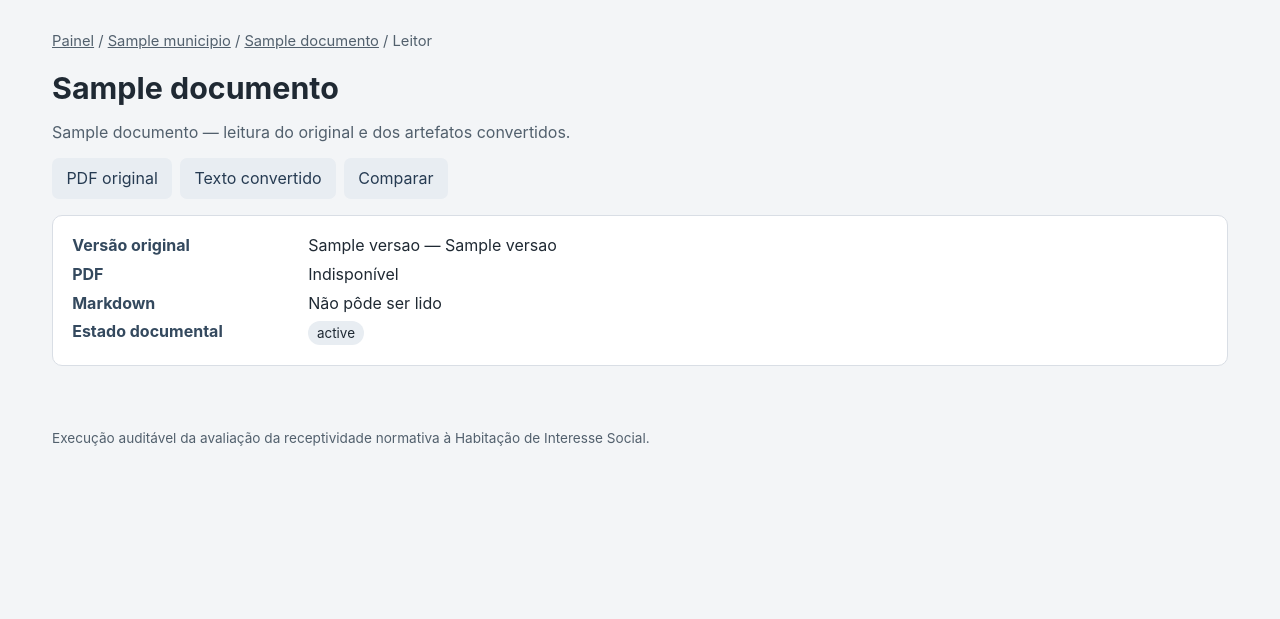
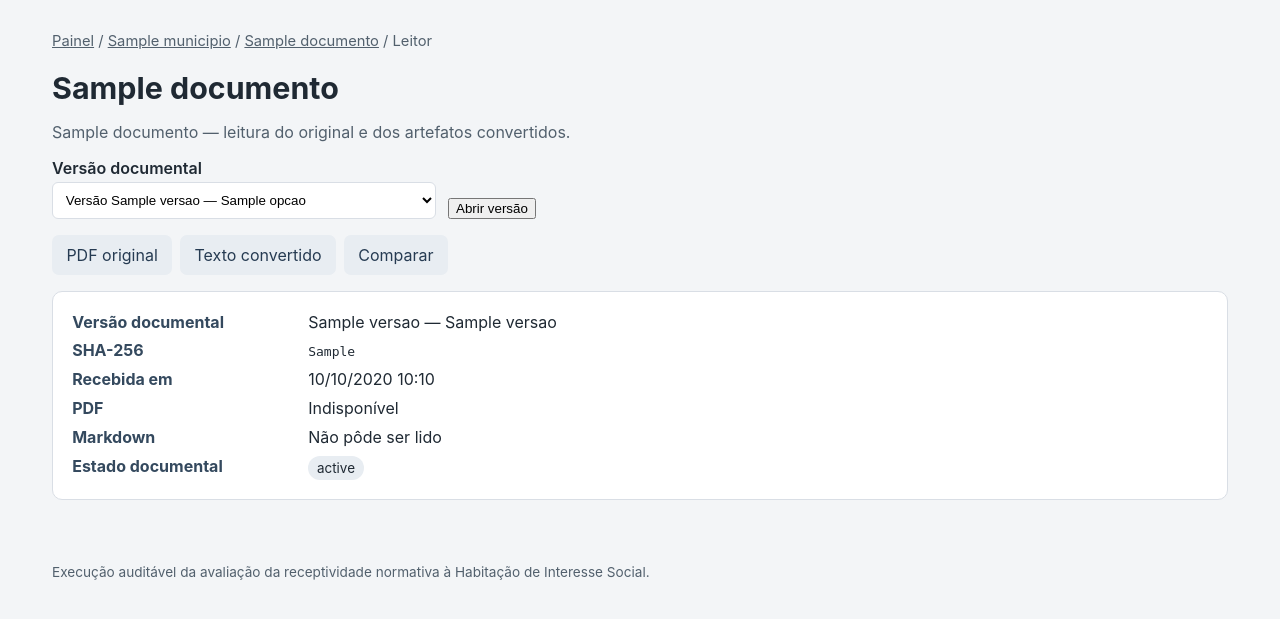
Before and after one commit to hilaliskandar/protocolo_his, a Django app: template applications/templates/applications/leitor_documento.html in a window 1280 px wide. Shown: the part 77-696 px from the top of the page. Run offline with Django 5.2, Linux system fonts and the light colour scheme; the template is opened without the code that fills it: most values are stand-ins (such as "Sample title", 1, 10 or a date in 2020).

Commit message:
fix: adicionar seletor e preservar versão nos modos do leitor

```diff
--- a/applications/templates/applications/leitor_documento.html
+++ b/applications/templates/applications/leitor_documento.html
@@ -14,9 +14,13 @@
     .markdown h1, .markdown h2, .markdown h3 { margin-top:1.4em; }
     .markdown pre { max-height:none; white-space:pre-wrap; }
     .estado-indisponivel { padding:2rem; color:var(--muted); }
+    .seletor-versao { display:flex; gap:.75rem; align-items:end; flex-wrap:wrap; margin:1rem 0; }
+    .seletor-versao label { display:flex; flex-direction:column; gap:.25rem; font-weight:600; }
+    .seletor-versao select { min-width:24rem; max-width:100%; padding:.55rem; }
     @media (max-width: 900px) {
         .leitor-grade.comparacao { grid-template-columns:1fr; }
         .pdf-frame, .markdown { height:60vh; max-height:60vh; }
+        .seletor-versao select { min-width:0; width:100%; }
     }
 </style>
 
@@ -24,17 +28,36 @@
 <h1>{{ documento.titulo }}</h1>
 <p class="subtitulo">{{ documento }} — leitura do original e dos artefatos convertidos.</p>
 
+{% if versoes_disponiveis %}
+<form class="seletor-versao" method="get">
+    <input type="hidden" name="modo" value="{{ modo }}">
+    <label for="versao-documental">
+        Versão documental
+        <select id="versao-documental" name="versao">
+            {% for opcao in versoes_disponiveis %}
+                <option value="{{ opcao.pk }}" {% if versao and opcao.pk == versao.pk %}selected{% endif %}>
+                    Versão {{ opcao.versao }} — {{ opcao.nome_original|default:"arquivo sem nome registrado" }}
+                </option>
+            {% endfor %}
+        </select>
+    </label>
+    <button type="submit">Abrir versão</button>
+</form>
+{% endif %}
+
 <div class="abas" role="navigation" aria-label="Modos do leitor">
-    <a class="aba {% if modo == 'pdf' %}ativa{% endif %}" href="?modo=pdf">PDF original</a>
-    <a class="aba {% if modo == 'markdown' %}ativa{% endif %}" href="?modo=markdown">Texto convertido</a>
-    <a class="aba {% if modo == 'comparacao' %}ativa{% endif %}" href="?modo=comparacao">Comparar</a>
+    <a class="aba {% if modo == 'pdf' %}ativa{% endif %}" href="?modo=pdf{% if versao %}&amp;versao={{ versao.pk }}{% endif %}">PDF original</a>
+    <a class="aba {% if modo == 'markdown' %}ativa{% endif %}" href="?modo=markdown{% if versao %}&amp;versao={{ versao.pk }}{% endif %}">Texto convertido</a>
+    <a class="aba {% if modo == 'comparacao' %}ativa{% endif %}" href="?modo=comparacao{% if versao %}&amp;versao={{ versao.pk }}{% endif %}">Comparar</a>
 </div>
 
 <section class="painel" style="margin-bottom:1rem">
     <dl>
-        <dt>Versão original</dt><dd>{% if versao %}{{ versao.versao }} — {{ versao.nome_original }}{% else %}Não disponível{% endif %}</dd>
+        <dt>Versão documental</dt><dd>{% if versao %}{{ versao.versao }} — {{ versao.nome_original }}{% else %}Não disponível{% endif %}</dd>
+        <dt>SHA-256</dt><dd>{% if versao %}<code>{{ versao.sha256 }}</code>{% else %}Não disponível{% endif %}</dd>
+        <dt>Recebida em</dt><dd>{% if versao %}{{ versao.criado_em|date:"d/m/Y H:i" }}{% else %}Não disponível{% endif %}</dd>
         <dt>PDF</dt><dd>{% if pdf_disponivel %}Disponível{% else %}Indisponível{% endif %}</dd>
-        <dt>Markdown</dt><dd>{% if markdown_disponivel %}Disponível — artefato #{{ artefato_markdown.pk }}{% elif artefato_markdown %}Não pôde ser lido{% else %}Aguardando conversão{% endif %}</dd>
+        <dt>Markdown</dt><dd>{% if markdown_disponivel %}Disponível — artefato #{{ artefato_markdown.pk }}, processamento #{{ artefato_markdown.processamento.pk }}{% elif artefato_markdown %}Não pôde ser lido{% else %}Aguardando conversão desta versão{% endif %}</dd>
         <dt>Estado documental</dt><dd><span class="status {{ documento.status }}">{{ documento.get_status_display }}</span></dd>
     </dl>
 </section>
@@ -42,9 +65,9 @@
 <div class="leitor-grade {% if modo == 'comparacao' %}comparacao{% endif %}">
     {% if modo == 'pdf' or modo == 'comparacao' %}
     <section class="visor">
-        <div class="visor-cabecalho"><strong>PDF original</strong>{% if versao %}<a href="{% url 'exibir_pdf' versao.pk %}" target="_blank" rel="noopener">Abrir em nova guia</a>{% endif %}</div>
+        <div class="visor-cabecalho"><strong>PDF original — versão {{ versao.versao }}</strong>{% if versao %}<a href="{% url 'exibir_pdf' versao.pk %}" target="_blank" rel="noopener">Abrir em nova guia</a>{% endif %}</div>
         {% if pdf_disponivel %}
-            <iframe class="pdf-frame" src="{% url 'exibir_pdf' versao.pk %}#toolbar=1&navpanes=1&view=FitH" title="PDF original de {{ documento.titulo }}"></iframe>
+            <iframe class="pdf-frame" src="{% url 'exibir_pdf' versao.pk %}#toolbar=1&amp;navpanes=1&amp;view=FitH" title="PDF original de {{ documento.titulo }} — versão {{ versao.versao }}"></iframe>
         {% else %}
             <div class="estado-indisponivel">Nenhuma versão PDF está disponível para este documento.</div>
         {% endif %}
@@ -53,13 +76,13 @@
 
     {% if modo == 'markdown' or modo == 'comparacao' %}
     <section class="visor">
-        <div class="visor-cabecalho"><strong>Markdown convertido</strong>{% if artefato_markdown %}<a href="{% url 'detalhe_artefato' artefato_markdown.pk %}">Ver artefato</a>{% endif %}</div>
+        <div class="visor-cabecalho"><strong>Markdown convertido — versão {{ versao.versao }}</strong>{% if artefato_markdown %}<a href="{% url 'detalhe_artefato' artefato_markdown.pk %}">Ver artefato</a>{% endif %}</div>
         {% if markdown_disponivel %}
             <article class="markdown">{{ markdown_html|safe }}</article>
         {% elif erro_markdown %}
             <div class="estado-indisponivel">Não foi possível ler o Markdown: {{ erro_markdown }}</div>
         {% else %}
-            <div class="estado-indisponivel">A conversão para Markdown ainda não foi registrada. O PDF original e o diagnóstico permanecem disponíveis.</div>
+            <div class="estado-indisponivel">A conversão para Markdown desta versão ainda não foi registrada. O PDF original permanece disponível.</div>
         {% endif %}
     </section>
     {% endif %}
```
